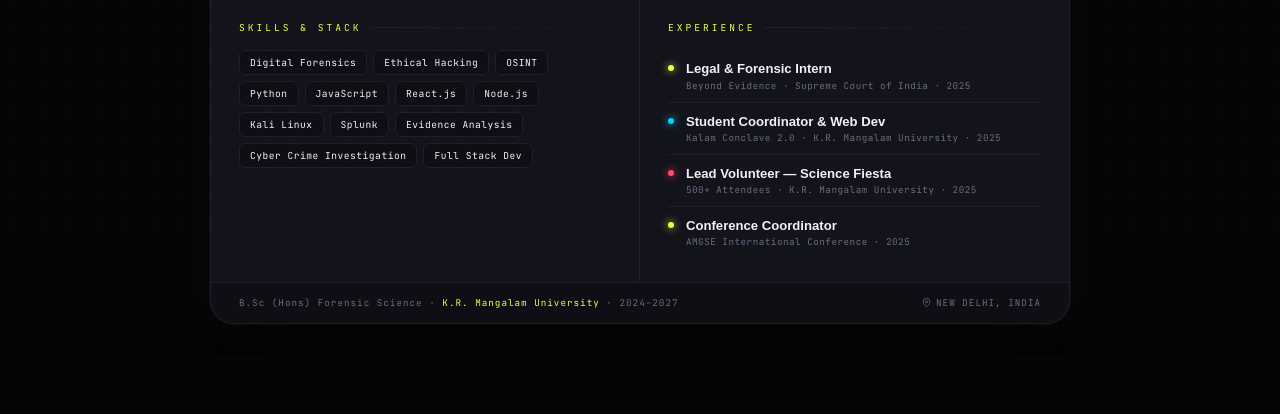
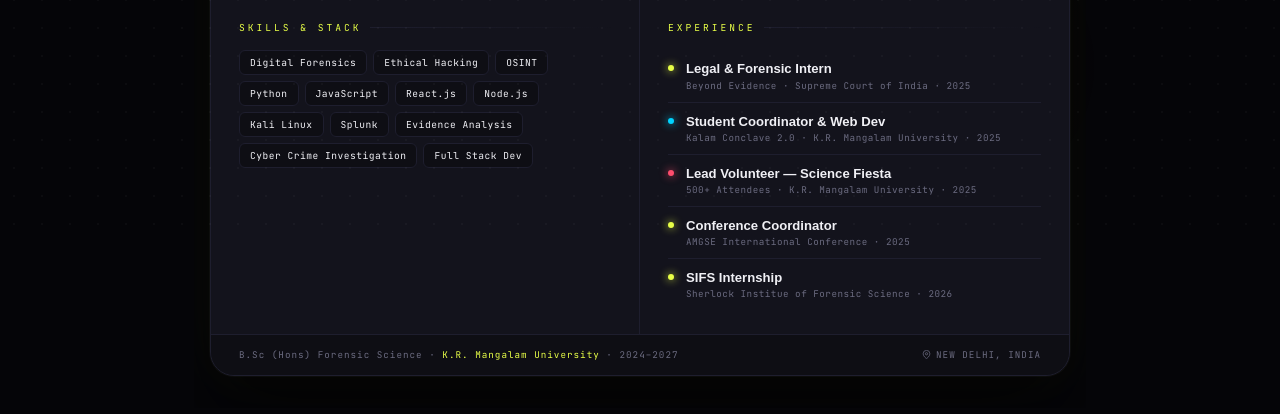
Before and after one commit to Velqore/ProfileCard, a plain HTML site: page index.html in a window 1280 px wide. Shown: the part 574-988 px from the top of the page. Before the commit the page ends 962 px from the top, so only its background shows below. Drawn offline with Linux system fonts and the light colour scheme; a web font is replaced by a local one.

Commit message:
Update index.html

```diff
--- a/index.html
+++ b/index.html
@@ -545,6 +545,13 @@
             <div class="exp-sub">AMGSE International Conference · 2025</div>
           </div>
         </li>
+          <li class="exp-item">
+          <div class="exp-dot"></div>
+          <div>
+            <div class="exp-title">SIFS Internship</div>
+            <div class="exp-sub">Sherlock Institue of Forensic Science · 2026</div>
+          </div>
+        </li>
       </ul>
     </div>
   </div>
```
